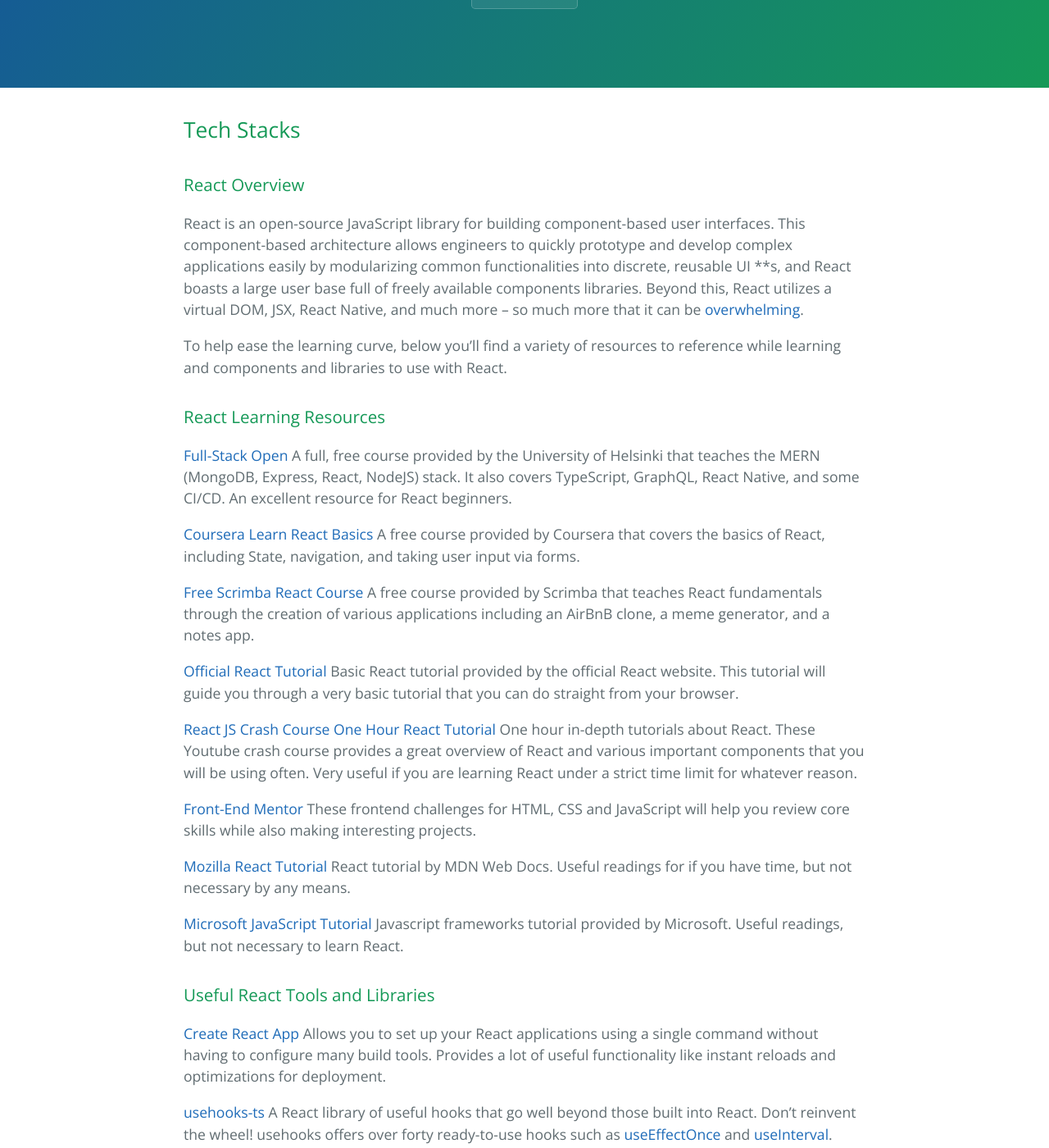
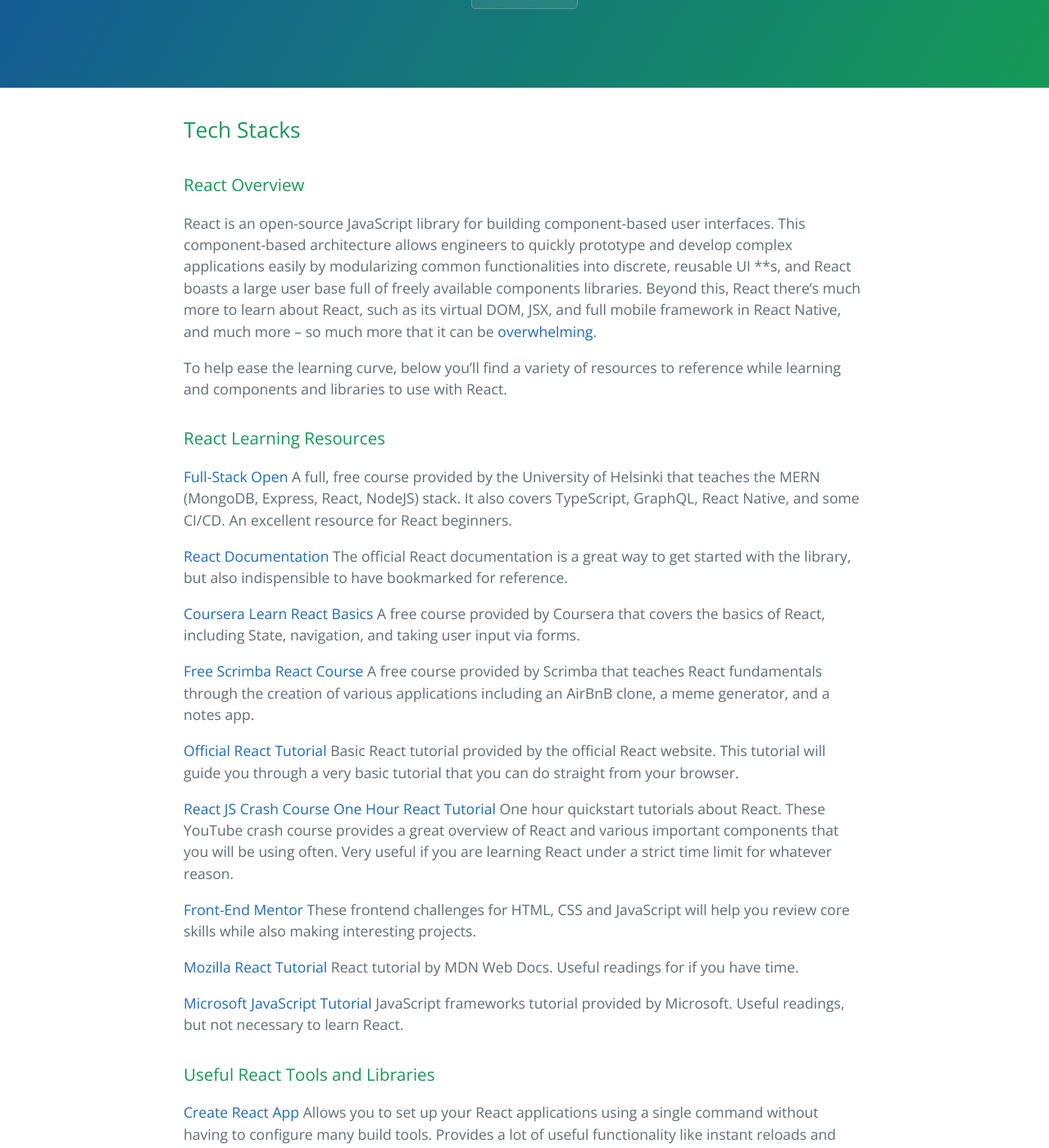
Before and after one commit to learning-software-engineering/learning-software-engineering.github.io, a Jekyll site: the page built from Topics/Tech_Stacks/React.md, in a window 1280 px wide and 1400 px high, scrolled down 199 px. Shown: the whole window at 82% size. Built offline with Jekyll 4.4.1, drawn with Linux system fonts in a browser that asks for light colours; our own code applies the rules of GitHub Pages for plain Markdown files.

Commit message:
Update React.md

```diff
--- a/Topics/Tech_Stacks/React.md
+++ b/Topics/Tech_Stacks/React.md
@@ -1,7 +1,7 @@
 ## Tech Stacks
 
 ### React Overview
-React is an open-source JavaScript library for building component-based user interfaces. This component-based architecture allows engineers to quickly prototype and develop complex applications easily by modularizing common functionalities into discrete, reusable UI **s, and React boasts a large user base full of freely available components libraries. Beyond this, React utilizes a virtual DOM, JSX, React Native, and much more -- so much more that it can be [overwhelming](https://auth0.com/blog/how-to-manage-javascript-fatigue/).
+React is an open-source JavaScript library for building component-based user interfaces. This component-based architecture allows engineers to quickly prototype and develop complex applications easily by modularizing common functionalities into discrete, reusable UI **s, and React boasts a large user base full of freely available components libraries. Beyond this, React there's much more to learn about React, such as its virtual DOM, JSX, and full mobile framework in React Native, and much more -- so much more that it can be [overwhelming](https://auth0.com/blog/how-to-manage-javascript-fatigue/).
 
 To help ease the learning curve, below you'll find a variety of resources to reference while learning and components and libraries to use with React.
 
@@ -9,6 +9,9 @@
 
 [Full-Stack Open](https://fullstackopen.com/)
 A full, free course provided by the University of Helsinki that teaches the MERN (MongoDB, Express, React, NodeJS) stack. It also covers TypeScript, GraphQL, React Native, and some CI/CD. An excellent resource for React beginners.
+
+[React Documentation](https://react.dev/)
+The official React documentation is a great way to get started with the library, but also indispensible to have bookmarked for reference.
 
 [Coursera Learn React Basics](https://www.coursera.org/learn/react-basics)
 A free course provided by Coursera that covers the basics of React, including State, navigation, and taking user input via forms.
@@ -21,16 +24,16 @@
 
 [React JS Crash Course](https://www.youtube.com/watch?v=w7ejDZ8SWv8)
 [One Hour React Tutorial](https://www.youtube.com/watch?v=b9eMGE7QtTk)
-One hour in-depth tutorials about React. These Youtube crash course provides a great overview of React and various important components that you will be using often. Very useful if you are learning React under a strict time limit for whatever reason.
+One hour quickstart tutorials about React. These YouTube crash course provides a great overview of React and various important components that you will be using often. Very useful if you are learning React under a strict time limit for whatever reason.
 
 [Front-End Mentor](https://www.frontendmentor.io/)
 These frontend challenges for HTML, CSS and JavaScript will help you review core skills while also making interesting projects.
 
 [Mozilla React Tutorial](https://developer.mozilla.org/en-US/docs/Learn/Tools_and_testing/Client-side_JavaScript_frameworks/React_getting_started)
-React tutorial by MDN Web Docs. Useful readings for if you have time, but not necessary by any means.
+React tutorial by MDN Web Docs. Useful readings for if you have time.
 
 [Microsoft JavaScript Tutorial](https://learn.microsoft.com/en-us/windows/dev-environment/javascript/)
-Javascript frameworks tutorial provided by Microsoft. Useful readings, but not necessary to learn React.
+JavaScript frameworks tutorial provided by Microsoft. Useful readings, but not necessary to learn React.
 
 ### Useful React Tools and Libraries
 
```
